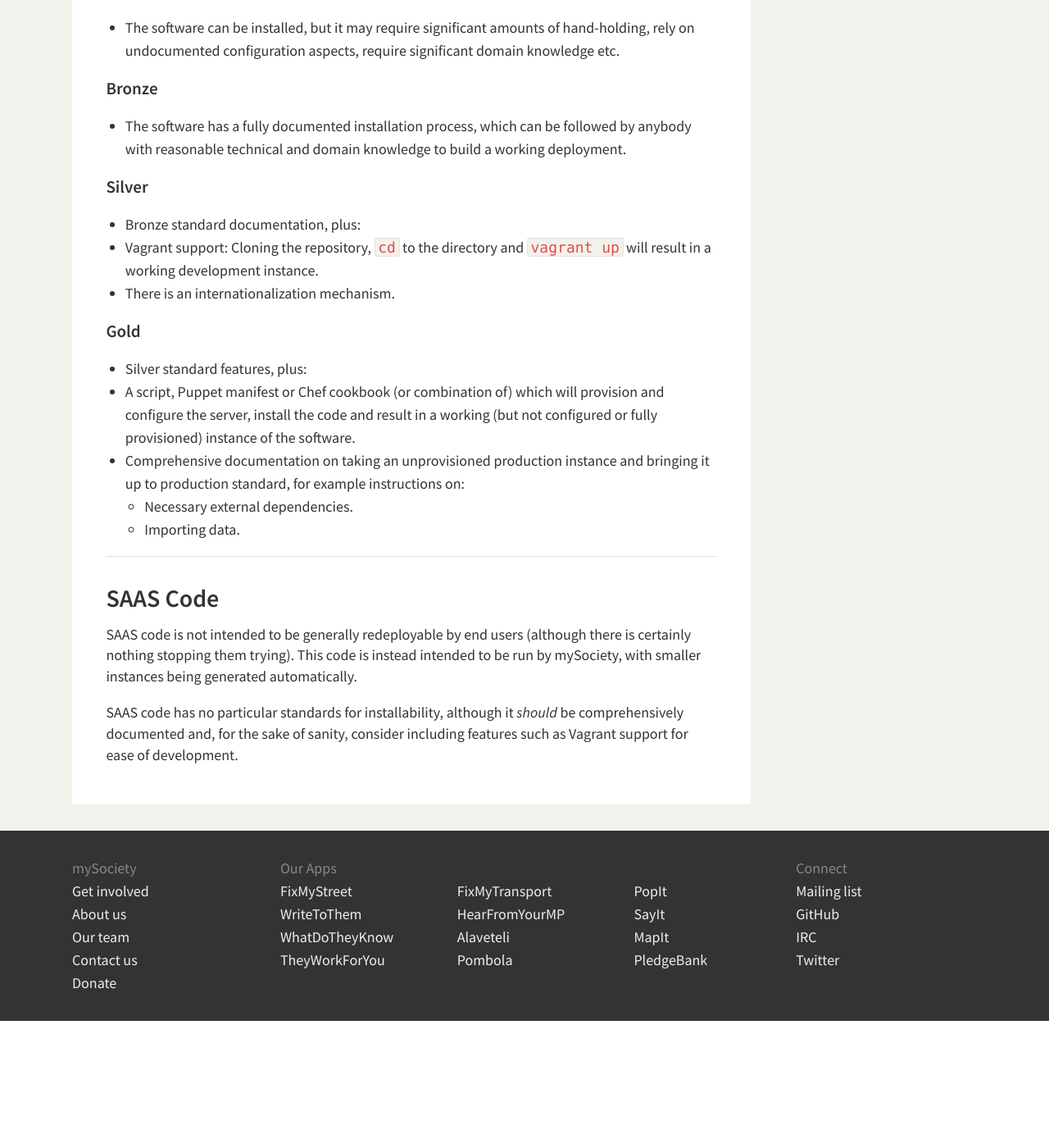
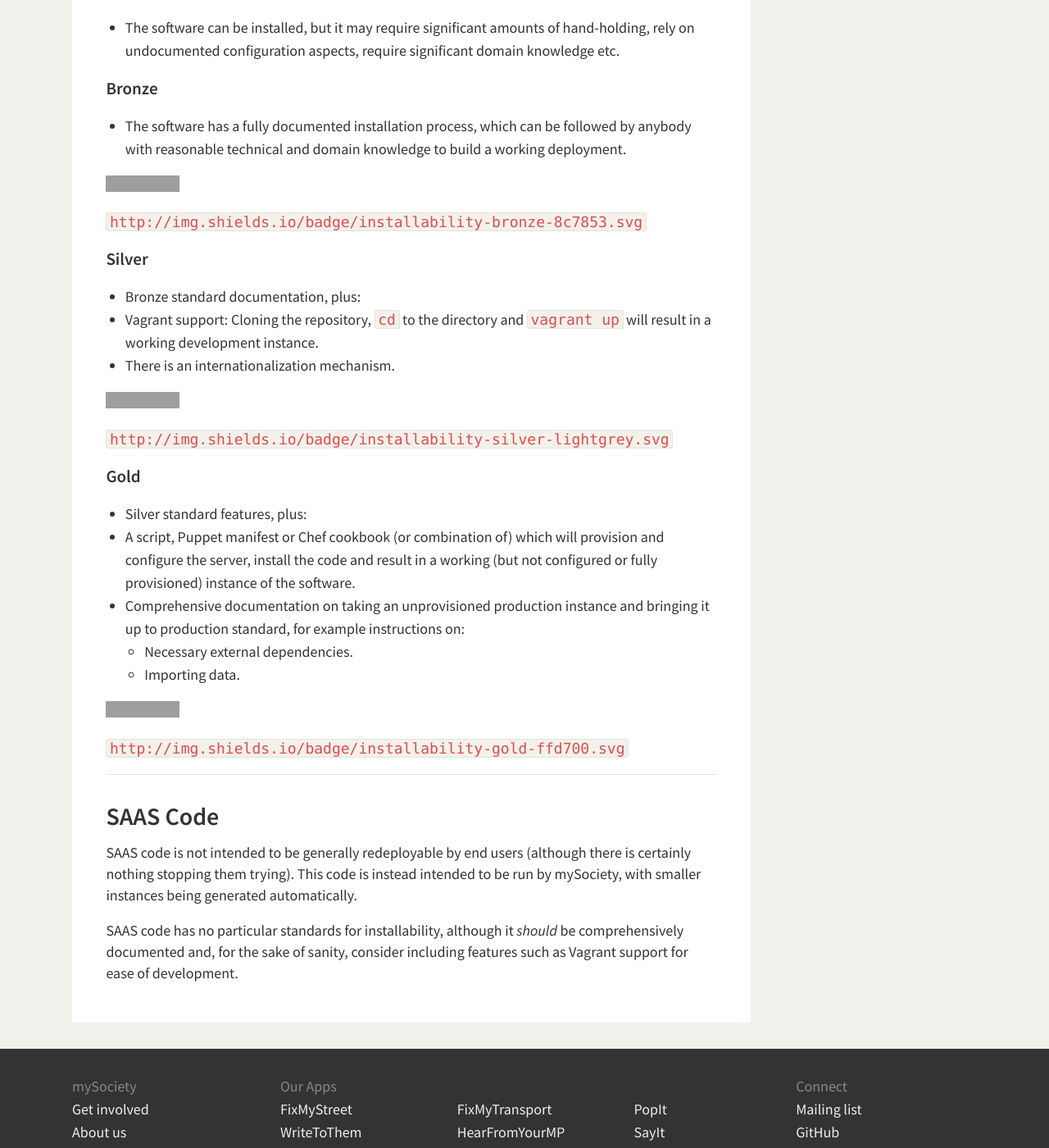
Before and after one commit to mysociety/mysociety.github.io, a Jekyll site: the page built from installation-standards.md, in a window 1280 px wide and 1400 px high, scrolled down 550 px. Shown: the whole window at 82% size. Built offline with Jekyll 4.4.1, drawn with Linux system fonts in a browser that asks for light colours; before the commit the page ends 1795 px from its top, so only the background shows below that; grey boxes are pictures that could not be loaded.

Commit message:
Add quick installability badges codes.

```diff
--- a/installation-standards.md
+++ b/installation-standards.md
@@ -24,12 +24,20 @@ based on its ease of installability.
   followed by anybody with reasonable technical and domain knowledge to build a
   working deployment.
 
+![Installability: Bronze](http://img.shields.io/badge/installability-bronze-8c7853.svg)
+
+`http://img.shields.io/badge/installability-bronze-8c7853.svg`
+
 ### Silver
 
 * Bronze standard documentation, plus:
 * Vagrant support: Cloning the repository, `cd` to the directory and `vagrant
   up` will result in a working development instance.
 * There is an internationalization mechanism.
+
+![Installability: Silver](http://img.shields.io/badge/installability-silver-lightgrey.svg)
+
+`http://img.shields.io/badge/installability-silver-lightgrey.svg`
 
 ### Gold
 
@@ -42,6 +50,10 @@ based on its ease of installability.
   * Necessary external dependencies.
   * Importing data.
 
+![Installability: Gold](http://img.shields.io/badge/installability-gold-ffd700.svg)
+
+`http://img.shields.io/badge/installability-gold-ffd700.svg`
+
 ## SAAS Code
 
 SAAS code is not intended to be generally redeployable by end users (although
```
